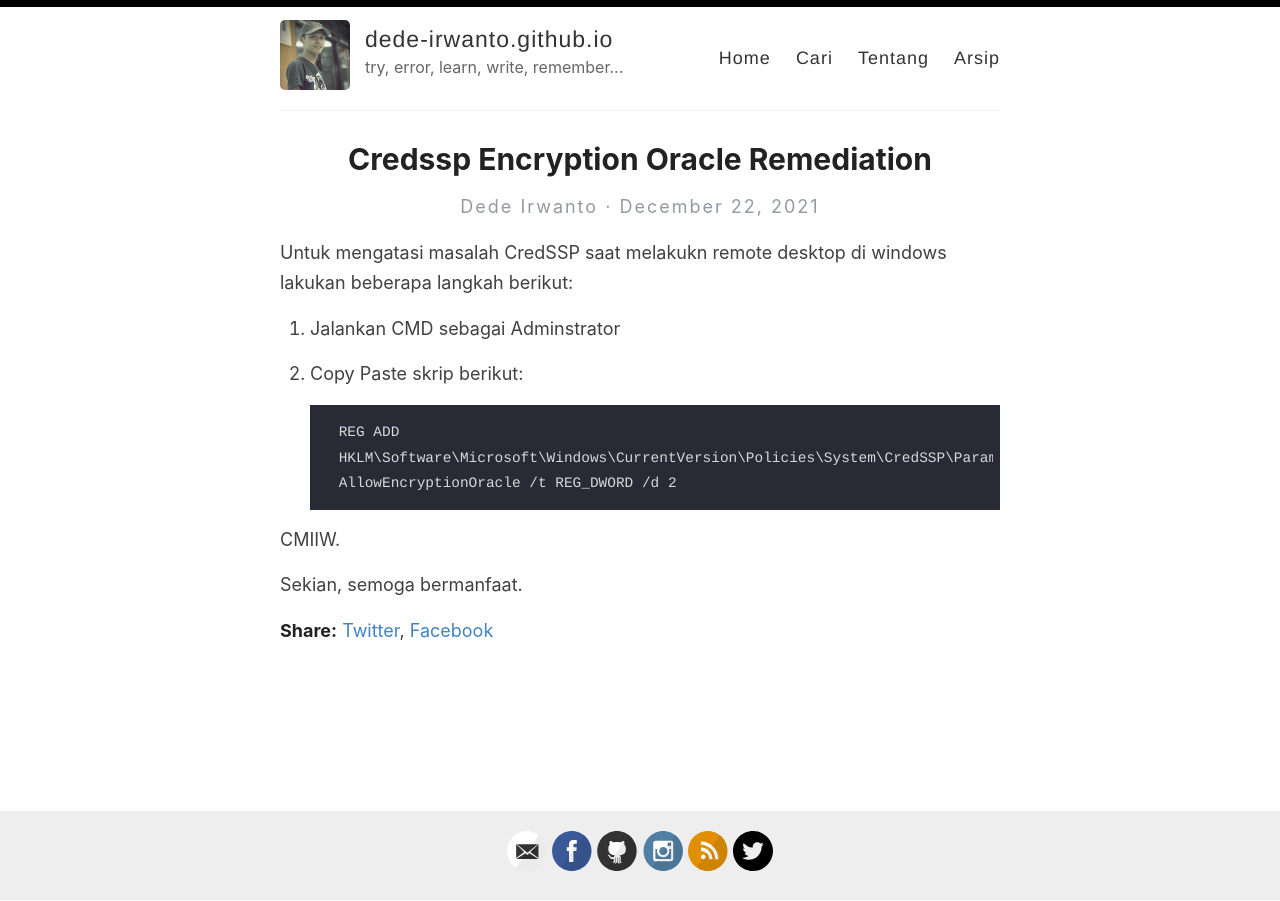
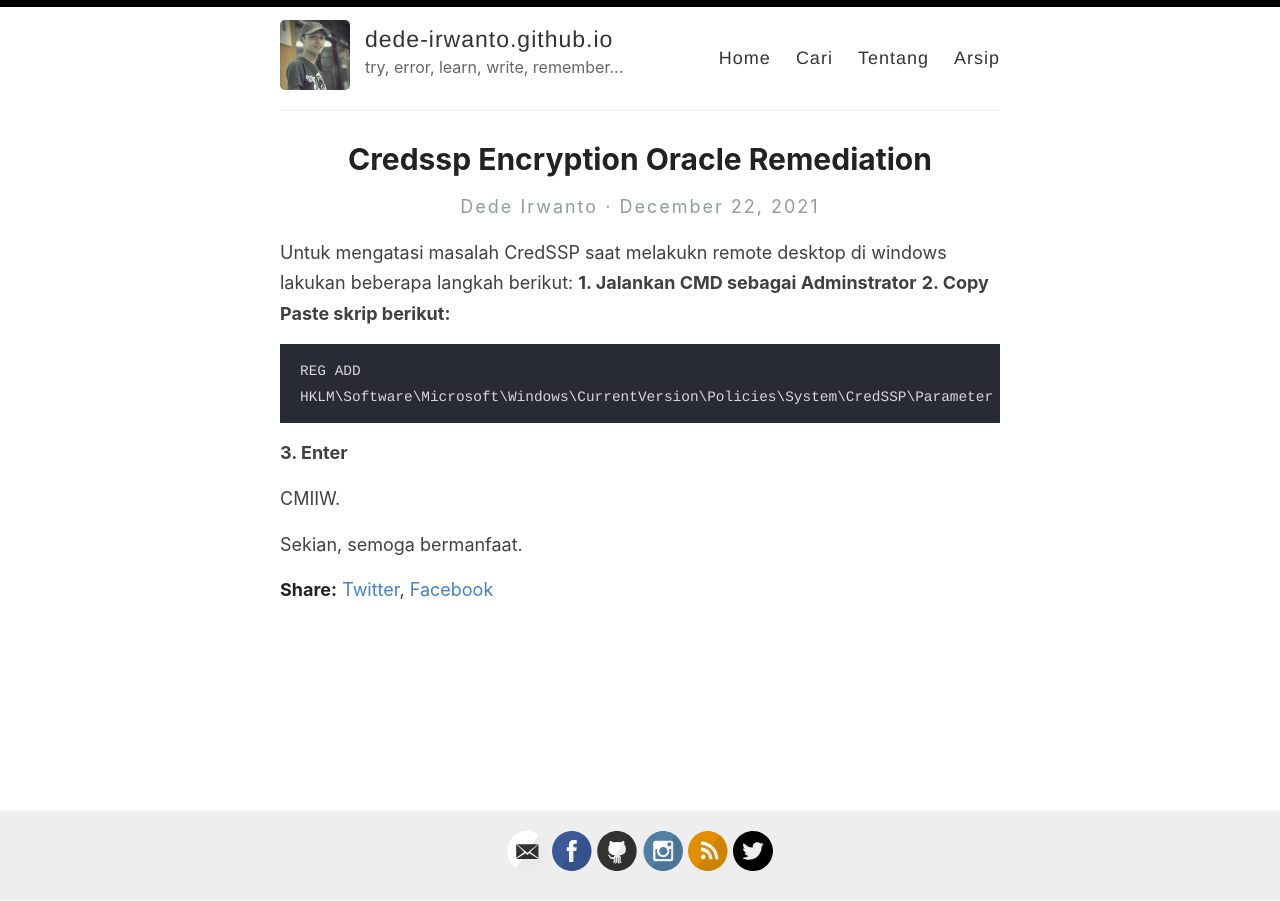
Before and after one commit to dede-irwanto/dede-irwanto.github.io, a Jekyll site: the page built from _posts/2021-12-22-credssp-encryption-oracle-remediation.md, in a window 1280 px wide. Built offline with Jekyll 4.4.1, drawn with Linux system fonts in a browser that asks for light colours; comment, search, counter and statistics services are not loaded.

Commit message:
Update 2021-12-22-credssp-encryption-oracle-remediation.md

```diff
--- a/_posts/2021-12-22-credssp-encryption-oracle-remediation.md
+++ b/_posts/2021-12-22-credssp-encryption-oracle-remediation.md
@@ -2,12 +2,14 @@
 layout: post
 ---
 Untuk mengatasi masalah CredSSP saat melakukn remote desktop di windows lakukan beberapa langkah berikut:
-1. Jalankan CMD sebagai Adminstrator
-2. Copy Paste skrip berikut:
+**1. Jalankan CMD sebagai Adminstrator**
+**2. Copy Paste skrip berikut:**
 
-        REG ADD
-        HKLM\Software\Microsoft\Windows\CurrentVersion\Policies\System\CredSSP\Parameters\ /v
-        AllowEncryptionOracle /t REG_DWORD /d 2
+
+    REG ADD
+    HKLM\Software\Microsoft\Windows\CurrentVersion\Policies\System\CredSSP\Parameters\ /v        AllowEncryptionOracle /t REG_DWORD /d 2
+
+**3. Enter**
 
 CMIIW.
 
```
